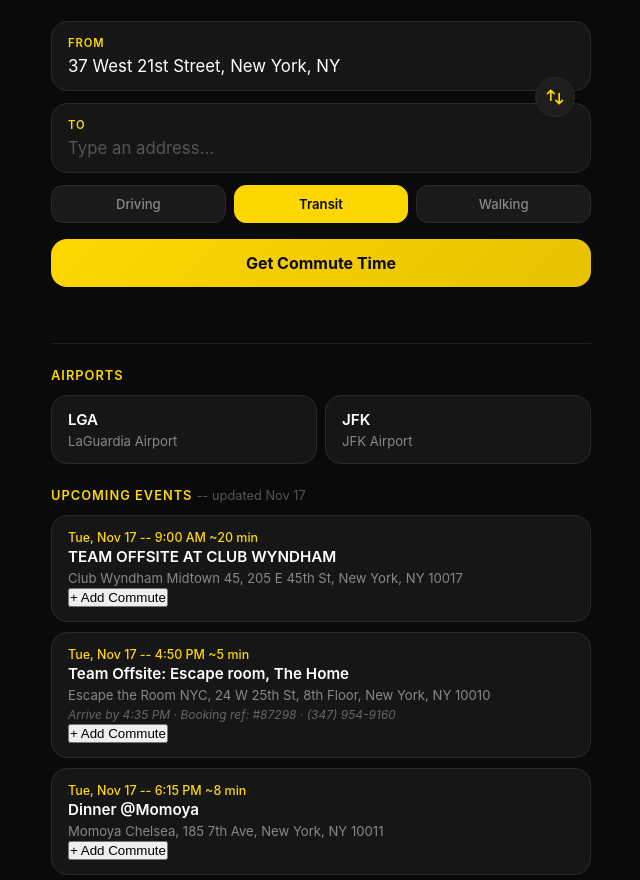
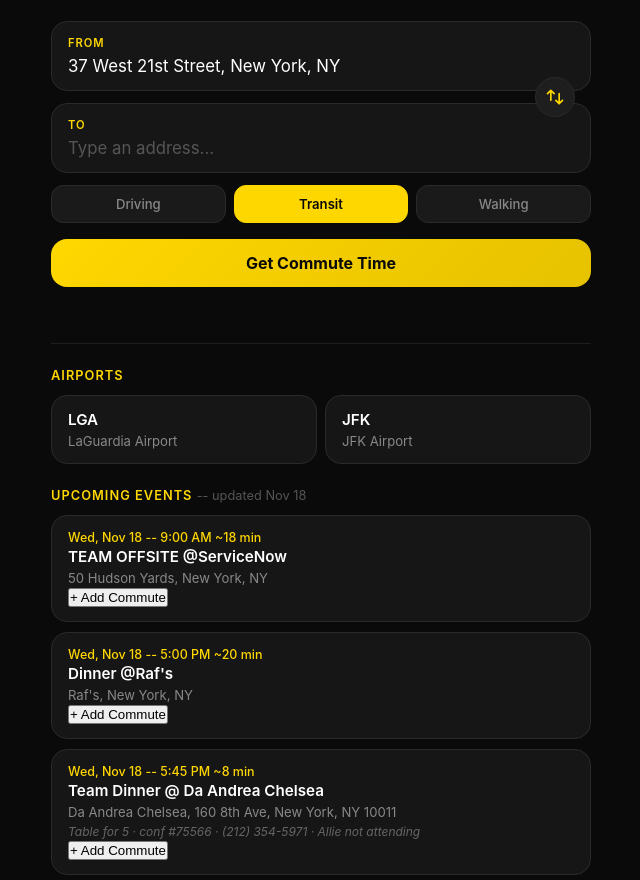
Before and after one commit to mavvie-droid/commute-calculator, a plain HTML site: page index.html in a window 1280 px wide. Shown: the part 72-952 px from the top of the page, without its empty margins (319-959 px from the left). Drawn offline with Linux system fonts and the light colour scheme.

Commit message:
Refresh events 2026-11-18
Co-Authored-By: Claude Sonnet 4.6 <noreply@anthropic.com>
Claude-Session: https://claude.ai/code/session_01YDown3CpesDskW9jN8jdDc

```diff
--- a/index.html
+++ b/index.html
@@ -279,28 +279,9 @@
     </a>
   </div>
 
-  <p class="section-title">Upcoming Events <span style="color:#555; font-weight:400; text-transform:none; letter-spacing:0;">-- updated Nov 17</span></p>
+  <p class="section-title">Upcoming Events <span style="color:#555; font-weight:400; text-transform:none; letter-spacing:0;">-- updated Nov 18</span></p>
 
   <!-- EVENTS_START -->
-  <a class="event-card cat-work" data-start="2026-11-17T09:00:00" data-end="2026-11-17T17:00:00" data-address="Club Wyndham Midtown 45, 205 E 45th St, New York, NY 10017" onclick="openEvent('Club Wyndham Midtown 45, 205 E 45th St, New York, NY 10017')">
-    <div class="event-date">Tue, Nov 17 -- 9:00 AM <span class="eta-badge">~20 min</span></div>
-    <div class="event-name">TEAM OFFSITE AT CLUB WYNDHAM</div>
-    <div class="event-address">Club Wyndham Midtown 45, 205 E 45th St, New York, NY 10017</div>
-    <button class="commute-btn" onclick="event.stopPropagation(); addCommute(this)">+ Add Commute</button>
-  </a>
-  <a class="event-card" data-start="2026-11-17T16:50:00" data-end="2026-11-17T17:50:00" data-address="Escape the Room NYC, 24 W 25th St, 8th Floor, New York, NY 10010" onclick="openEvent('Escape the Room NYC, 24 W 25th St, 8th Floor, New York, NY 10010')">
-    <div class="event-date">Tue, Nov 17 -- 4:50 PM <span class="eta-badge">~5 min</span></div>
-    <div class="event-name">Team Offsite: Escape room, The Home</div>
-    <div class="event-address">Escape the Room NYC, 24 W 25th St, 8th Floor, New York, NY 10010</div>
-    <div class="event-note">Arrive by 4:35 PM · Booking ref: #87298 · (347) 954-9160</div>
-    <button class="commute-btn" onclick="event.stopPropagation(); addCommute(this)">+ Add Commute</button>
-  </a>
-  <a class="event-card cat-social" data-start="2026-11-17T18:15:00" data-end="2026-11-17T19:45:00" data-address="Momoya Chelsea, 185 7th Ave, New York, NY 10011" onclick="openEvent('Momoya Chelsea, 185 7th Ave, New York, NY 10011')">
-    <div class="event-date">Tue, Nov 17 -- 6:15 PM <span class="eta-badge">~8 min</span></div>
-    <div class="event-name">Dinner @Momoya</div>
-    <div class="event-address">Momoya Chelsea, 185 7th Ave, New York, NY 10011</div>
-    <button class="commute-btn" onclick="event.stopPropagation(); addCommute(this)">+ Add Commute</button>
-  </a>
   <a class="event-card cat-work" data-start="2026-11-18T09:00:00" data-end="2026-11-18T17:00:00" data-address="50 Hudson Yards, New York, NY" onclick="openEvent('50 Hudson Yards, New York, NY')">
     <div class="event-date">Wed, Nov 18 -- 9:00 AM <span class="eta-badge">~18 min</span></div>
     <div class="event-name">TEAM OFFSITE @ServiceNow</div>
@@ -314,7 +295,7 @@
     <button class="commute-btn" onclick="event.stopPropagation(); addCommute(this)">+ Add Commute</button>
   </a>
   <a class="event-card cat-social" data-start="2026-11-18T17:45:00" data-end="2026-11-18T19:30:00" data-address="Da Andrea Chelsea, 160 8th Ave, New York, NY 10011" onclick="openEvent('Da Andrea Chelsea, 160 8th Ave, New York, NY 10011')">
-    <div class="event-date">Wed, Nov 18 -- 5:45 PM <span class="eta-badge">~12 min</span></div>
+    <div class="event-date">Wed, Nov 18 -- 5:45 PM <span class="eta-badge">~8 min</span></div>
     <div class="event-name">Team Dinner @ Da Andrea Chelsea</div>
     <div class="event-address">Da Andrea Chelsea, 160 8th Ave, New York, NY 10011</div>
     <div class="event-note">Table for 5 · conf #75566 · (212) 354-5971 · Allie not attending</div>
```
